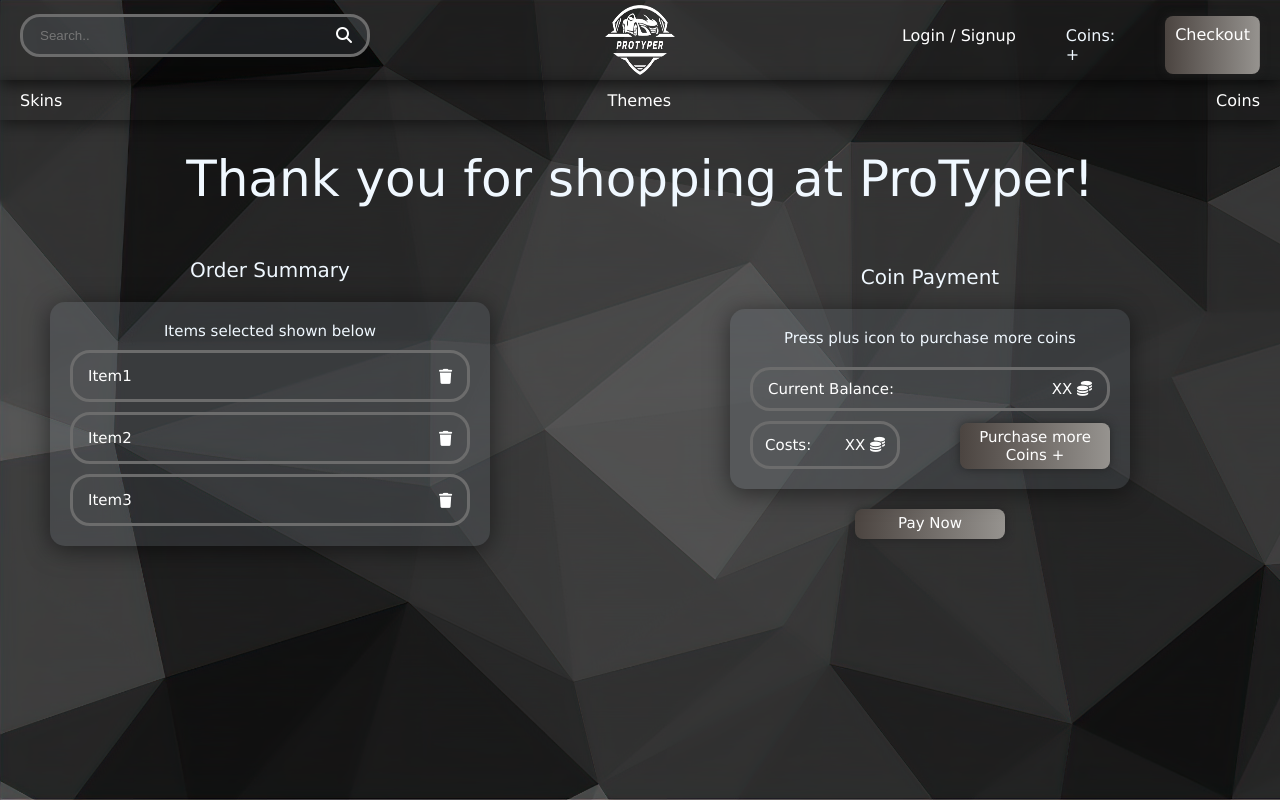
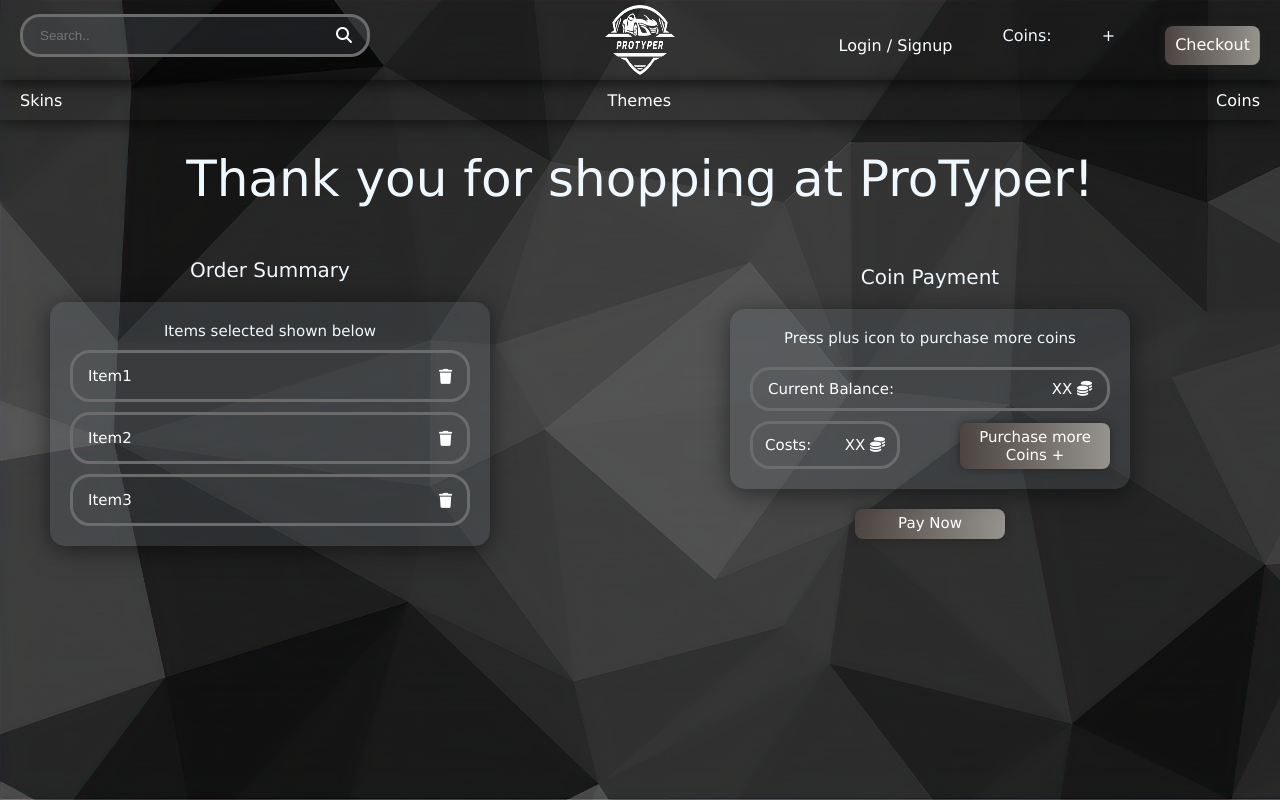
Before and after one commit to Ajan0211/ProTyper, a React (Vite) app in the folder pro-typer/: page /CoinsCheckout in a window 1280 px wide. Built offline with nearby package versions, Linux system fonts and the light colour scheme; no server answers.

Commit message:
Fixing bugs on shopnav styling for coins section

```diff
--- a/pro-typer/src/ShopNav.jsx
+++ b/pro-typer/src/ShopNav.jsx
@@ -67,12 +67,12 @@ function ShopNav(props) {
               )}
             </a>
           </div>
-          <div className="shopnav-item1">
-            <div className="coins">Coins:</div>
-            <div className="coin-button" onClick={() => navigate("/Coins")}>
-              +
-            </div>
+
+          <div className="coins">Coins:</div>
+          <div className="coin-button" onClick={() => navigate("/Coins")}>
+            +
           </div>
+
           {/* <div className="shopnav-item1">
             <div
               className="bag-button"
```
